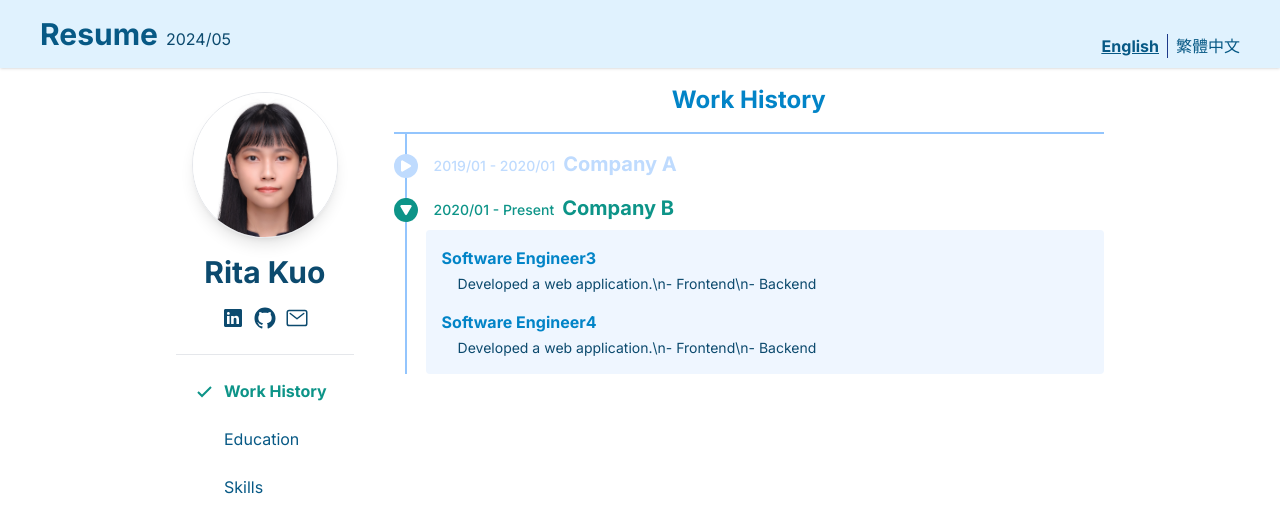
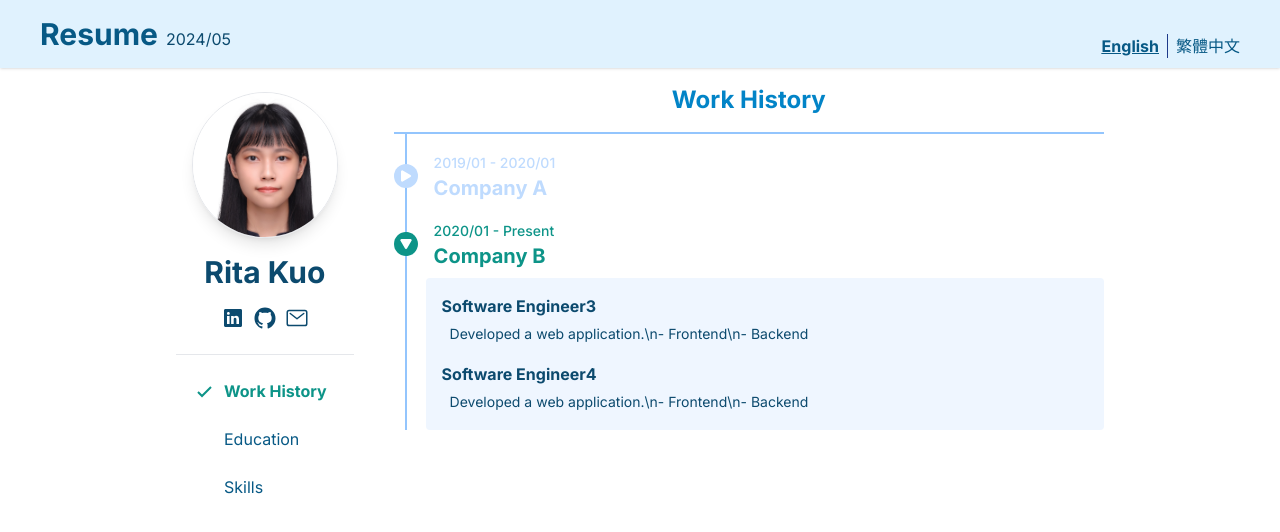
Before and after one commit to rita-kuo/Resume, a Next.js app: page /en/work-history in a window 1280 px wide. Shown: the top 532 px of the page. Built offline with nearby package versions, Linux system fonts and the light colour scheme.

Commit message:
feat: work history data
Signed-off-by: Rita <tn.rita.kuo@gmail.com>

```diff
--- a/messages/work-history/zh.json
+++ b/messages/work-history/zh.json
@@ -1,32 +1,51 @@
 [
   {
     "id": 1,
-    "from": "2019-01-01T00:00:00.000Z",
-    "to": "2020-01-01T00:00:00.000Z",
-    "company": "Company A",
+    "from": "2018-07-01T00:00:00.000Z",
+    "to": "2019-03-01T00:00:00.000Z",
+    "company": "CBX Software (TradeBeyond)",
     "detail": [
       {
-        "title": "Software Engineer1",
-        "description": "Developed a web application.\\n- Frontend\\n- Backend"
-      },
-      {
-        "title": "Software Engineer2",
-        "description": "Developed a web application.\\n- Frontend\\n- Backend"
+        "title": "實習生",
+        "description": "# [TradeBeyond](https://tradebeyond.com)\n**TypeScript (Angular) | Java (Spring) | MongoDB**   \n- 開發零售產品交流、訂購平台\n- 任務以功能拆分，同時負責前台畫面及後台 API\n- 採用 Scrum 敏捷開發\n- 養成可維護性高的開發習慣\n- 使用 gitLab，MR 至少需要 2 個 approval"
       }
     ]
   },
   {
     "id": 2,
     "from": "2020-01-01T00:00:00.000Z",
-    "company": "Company B",
+    "to": "2023-05-01T00:00:00.000Z",
+    "company": "叡揚資訊",
     "detail": [
       {
-        "title": "Software Engineer3",
-        "description": "Developed a web application.\\n- Frontend\\n- Backend"
+        "title": "助理程式設計師",
+        "from": "2019-03-01T00:00:00.000Z",
+        "to": "2019-06-01T00:00:00.000Z",
+        "description": "# 新人訓練   \n為期 3 週的 JS、.NET MVC、後端測試、CI/CD 課程\n# 聊天機器人專案開發\n**C# (.Net) | MS SQL Server**\n- 使用 Microsoft Bot Framework SDK 進行開發\n- 介接 JIRA API 實作 Issue 查詢、委派、留言等功能。\n- 介接客戶內部服務，實現網頁曹做行動化\n- 使用套件將圖片中的 QR code解碼，傳送至指定API\n- 與其他團隊合作，傳送定位至指定 API，實作打卡功能"
       },
       {
-        "title": "Software Engineer4",
-        "description": "Developed a web application.\\n- Frontend\\n- Backend"
+        "title": "程式設計師",
+        "from": "2019-06-01T00:00:00.000Z",
+        "to": "2020-08-01T00:00:00.000Z"
+      },
+      {
+        "title": "程式分析師",
+        "from": "2020-08-01T00:00:00.000Z",
+        "to": "2023-05-01T00:00:00.000Z",
+        "description": "# [iota C.ai 對話服務平台開發](https://www.gss.com.tw/iota)\n**TypeScript (React) | C# (.Net) | PostgreSQL & MS SQL Server | Azure ｜Jenkins**\n- 開發結構式問答設計模組，方便使用者基於結構化的資料的建立問答，同時針對提問者提供流程化的查詢結果。\n- 開發即時對話模組，實現真人透過機器人的身份進行即時線上客服。\n- 建立整合訓練機制，透過提升訓練資料管理及調教的便利性，以減少資訊不全所致的錯誤回覆，提升 NLU 30% 準確率。\n- 建立前端共用元件及基本功能專案，提升相關服務介面開發效率及畫面一致性。"
+      }
+    ]
+  },
+  {
+    "id": 3,
+    "from": "2020-01-01T00:00:00.000Z",
+    "company": "絕地軟體",
+    "detail": [
+      {
+        "title": "工程師",
+        "from": "2019-03-01T00:00:00.000Z",
+        "to": "2019-06-01T00:00:00.000Z",
+        "description": "# 工作內容\n- 網頁前端開發\n- 定義 API 規格及部分資料庫設計\n- 與 UX 設計師共同討論，設計流程\n- 部分桌面版 UI 設計\n- Github Workflow CI/CD\n# [U19 籃球聯盟官網](https://u19.com/)、[信義籃球聯盟官網](https://www.xbl.tw/)\n**Typescript (React, Next) | Tailwind | Framer Motion**\n- 引入 Design System 統一元件樣式\n- 重構原程式碼，提取共用元件、方法，拆分檔案\n- 串接 Tap Pay，實作活動報名線上付款\n- 使用 Google reCapcha 防止機器人填寫問卷\n- 建立 local storage context，避免頁面切換時需等候重新載入\n- 針對常見的兩狀態切換動畫，建立 hook 紀錄狀態、切換設定，縮短開發時間\n- 使用同一個 Repository 部署兩個網站，根據環境變數採用客製化元件或 rewrite / redirect\n- 部分頁面實作 i18n\n# 後台管理系統\n**Typescript (React, Next, Materialized UI Template)**\n- Serverless uploading to AWS S3: 單一檔案分段同步上傳\n- DFS 設定樹狀結構節點路徑\n# 嘗試使用 AWS Bedrock 建立客服機器人\n- 結合 AWS Lambda 針對使用者的指令執行特定方法\n- 學習 Prompt Engineering"
       }
     ]
   }
--- a/src/app/globals.css
+++ b/src/app/globals.css
@@ -21,3 +21,7 @@ h3 {
 h4 {
     @apply text-base font-bold;
 }
+
+button {
+    @apply outline-none;
+}
--- a/src/component/career/history/JobContent.tsx
+++ b/src/component/career/history/JobContent.tsx
@@ -4,6 +4,8 @@ import WorkHistory from "@/model/workHistory";
 import {useWorkHistory} from "@/component/career/history/WorkHistoryContext";
 import {useCollapseState} from "@/hook/useCollapseState";
 import Markdown from "react-markdown";
+import {format} from "date-fns";
+import Link from "next/link";
 
 const JobContent: React.FC<{ history: WorkHistory }> = (props) => {
     const {state, close, open, motionProps} = useCollapseState({
@@ -35,13 +37,24 @@ const JobContent: React.FC<{ history: WorkHistory }> = (props) => {
             <div className="space-y-2 p-2 md:space-y-4 md:p-4">
                 {props.history.detail.map((detail) => (
                     <div key={detail.title} className="space-y-1">
-                        <h4 className="text-sky-600">{detail.title}</h4>
+                        <span className="space-x-1 [&>*]:inline">
+                            <h4> {detail.title} </h4>
+                            <span className='font-medium text-xs text-gray-500'>{`
+                                ${detail.from ? format(detail.from, 'yyyy/MM') : ''}
+                                ${detail.to ? ` - ${format(detail.to, 'yyyy/MM')}` : ''}
+                            `}</span>
+                        </span>
                         <Markdown
-                            className="ml-4 text-sm"
+                            className="ml-1 md:ml-2 text-xs md:text-sm [&>*]:leading-6 [&>*+h4]:mt-2"
                             components={{
+                                h1: ({children}) => (<h4 className='text-sky-600 text-sm'>{children}</h4>),
+                                strong: ({children}) => (
+                                    <strong className="text-teal-500">{children}</strong>),
                                 ul: ({children}) => (
                                     <ul className="ml-4 list-disc">{children}</ul>
                                 ),
+                                a: ({children, href}) =>
+                                    <Link href={href ?? ''} target='_blank' className='underline'>{children}</Link>,
                             }}
                         >
                             {detail.description}
--- a/src/component/career/history/JobHeader.tsx
+++ b/src/component/career/history/JobHeader.tsx
@@ -64,7 +64,7 @@ const JobHeader: React.FC<{ history: WorkHistory }> = (props) => {
 
     return (
         <button
-            className="group flex items-end gap-4"
+            className="group flex items-center gap-4"
             onClick={() =>
                 setCurrentId((current) =>
                     current === props.history.id ? undefined : props.history.id,
@@ -74,18 +74,18 @@ const JobHeader: React.FC<{ history: WorkHistory }> = (props) => {
             <motion.div
                 ref={ref}
                 {...motionProps?.dot}
-                className={`flex items-center justify-center rounded-full text-white ${dotSize} ${state === "closed" ? "group-hover:!bg-blue-300" : ""}`}
+                className={`flex items-center justify-center min-w-5 rounded-full text-white ${dotSize} ${state === "closed" ? "group-hover:!bg-blue-300" : ""}`}
             >
                 <IoPlay className="h-3 w-3 md:h-4 md:w-4"/>
             </motion.div>
 
-            <motion.h3
+            <motion.span
                 {...motionProps?.text}
-                className={`space-x-2 [&>*]:align-baseline ${state === "closed" ? "group-hover:!text-blue-300" : ""}`}
+                className={`text-left [&>*]:align-baseline ${state === "closed" ? "group-hover:!text-blue-300" : ""}`}
             >
                 <span className="text-sm font-medium">{`${from} - ${to}`}</span>
-                <span>{props.history.company}</span>
-            </motion.h3>
+                <h3>{props.history.company}</h3>
+            </motion.span>
         </button>
     );
 };
--- a/src/model/workHistory.ts
+++ b/src/model/workHistory.ts
@@ -8,6 +8,8 @@ interface WorkHistory {
 
 interface JobDetail {
     title: string;
+    from?: Date;
+    to?: Date;
     description: string;
 }
 
```
Lines whose indentation alone changed are shown as unchanged.
